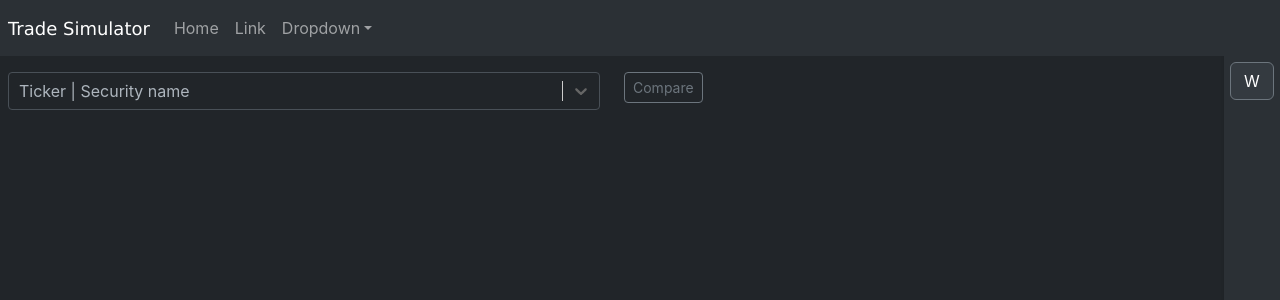
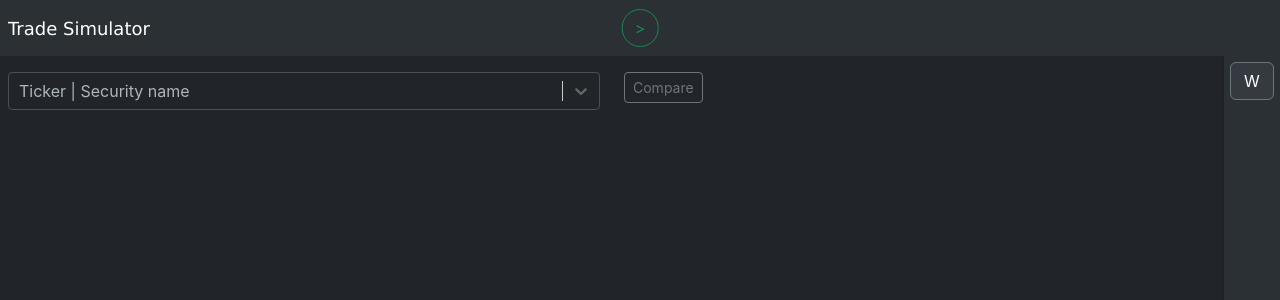
Before and after one commit to benWillan/trade-simulator, a React (Create React App) app in the folder WebApi/ClientApp/: page / in a window 1280 px wide. Shown: the top 300 px of the page. Built offline with nearby package versions, Linux system fonts and the light colour scheme.

Commit message:
[feat] Add play button

```diff
--- a/WebApi/ClientApp/src/components/appLevel/NavBar.tsx
+++ b/WebApi/ClientApp/src/components/appLevel/NavBar.tsx
@@ -5,30 +5,25 @@ import Container from 'react-bootstrap/Container';
 import Nav from 'react-bootstrap/Nav';
 import Navbar from 'react-bootstrap/Navbar';
 import NavDropdown from 'react-bootstrap/NavDropdown';
+import Form from 'react-bootstrap/Form';
+import InputGroup from 'react-bootstrap/InputGroup';
+import NavItem from 'react-bootstrap/NavItem';
+import Button from 'react-bootstrap/Button';
 
 export function NavBar() {
 
   return (
     <Navbar style={{zIndex: 2}} bg="dark" data-bs-theme="dark" className="bg-body-tertiary px-2">
       <Navbar.Brand href="#home"><span style={{fontFamily: "Verdana", fontSize: 18}}>Trade Simulator</span></Navbar.Brand>
-      <Navbar.Toggle aria-controls="basic-navbar-nav" />
-      <Navbar.Collapse id="basic-navbar-nav">
-        <Nav className="me-auto">
-          <Nav.Link href="#home">Home</Nav.Link>
-          <Nav.Link href="#link">Link</Nav.Link>
-          <NavDropdown title="Dropdown" id="basic-nav-dropdown">
-            <NavDropdown.Item href="#action/3.1">Action</NavDropdown.Item>
-            <NavDropdown.Item href="#action/3.2">
-              Another action
-            </NavDropdown.Item>
-            <NavDropdown.Item href="#action/3.3">Something</NavDropdown.Item>
-            <NavDropdown.Divider />
-            <NavDropdown.Item href="#action/3.4">
-              Separated link
-            </NavDropdown.Item>
-          </NavDropdown>
-        </Nav>
-      </Navbar.Collapse>
+      <Nav className="mx-auto">
+        <Button
+          variant="outline-success"
+          style={{ borderRadius: "20px" }}
+          className="position-absolute top-50 start-50 translate-middle"
+        >
+          &gt;
+        </Button>
+      </Nav>
     </Navbar>
   );
 }
```
